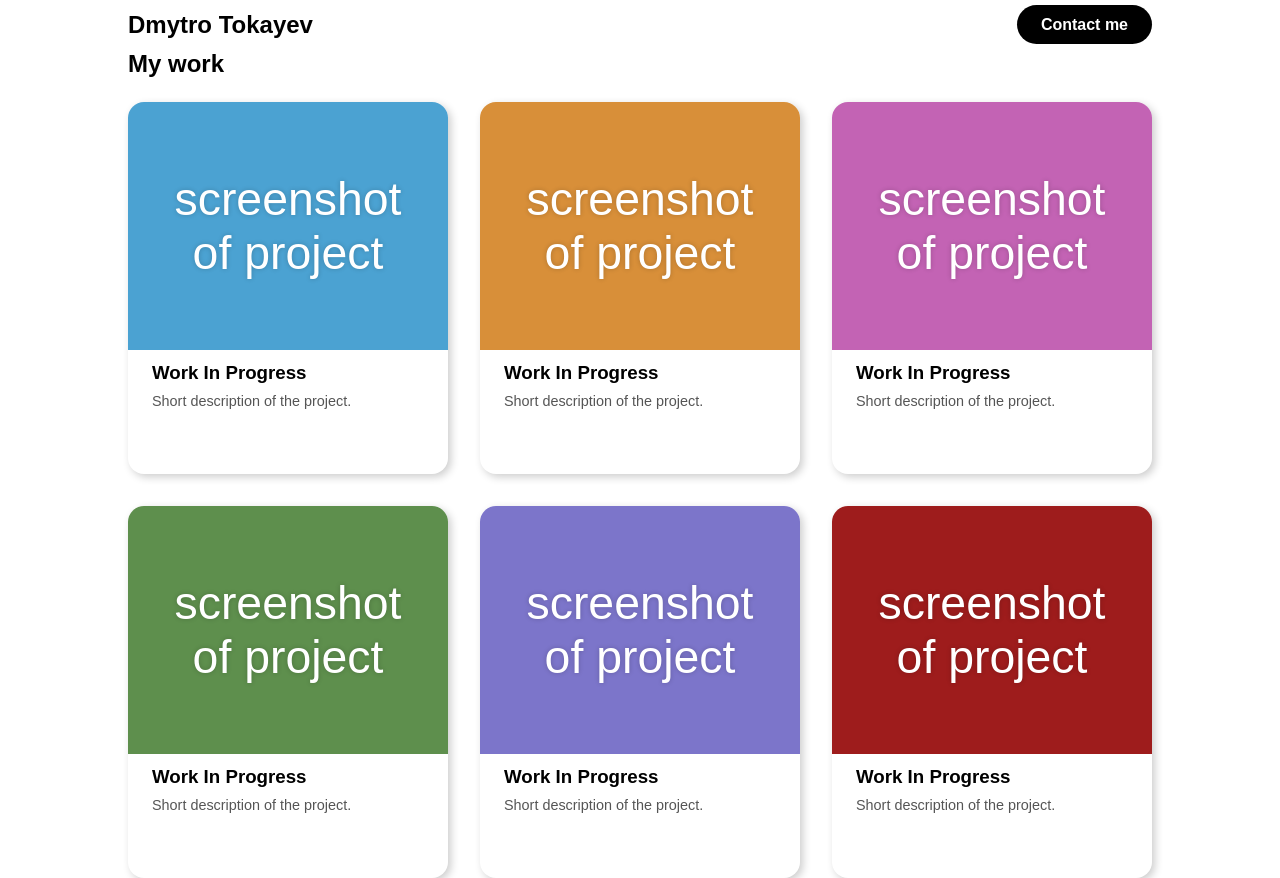
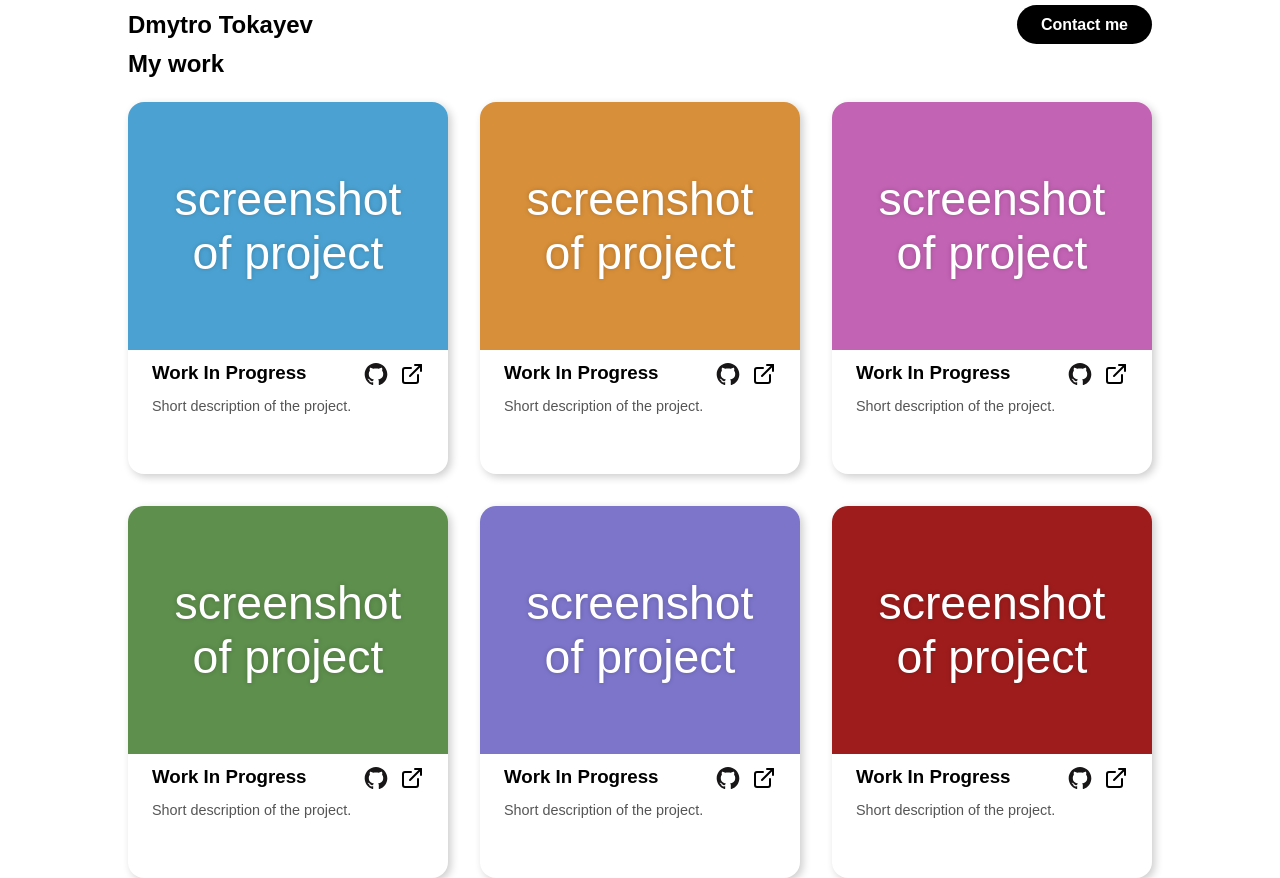
Before and after one commit to dtokayev/portfolio, a plain HTML site: page index.html in a window 1280 px wide. Drawn offline with Linux system fonts and the light colour scheme.

Commit message:
add external link icons to cards

```diff
--- a/index.html
+++ b/index.html
@@ -24,6 +24,8 @@
             <div class="project-information">
               <h3>Work In Progress</h3>
               <div class="project-links">
+                <a href="#"><img src="./img/github.svg"></a>
+                <a href="#"><img src="./img/external-link.svg"></a>
               </div>
               <p>Short description of the project.</p>
             </div>
@@ -35,6 +37,8 @@
             <div class="project-information">
               <h3>Work In Progress</h3>
               <div class="project-links">
+                <a href="#"><img src="./img/github.svg"></a>
+                <a href="#"><img src="./img/external-link.svg"></a>
               </div>
               <p>Short description of the project.</p>
             </div>
@@ -46,6 +50,8 @@
             <div class="project-information">
               <h3>Work In Progress</h3>
               <div class="project-links">
+                <a href="#"><img src="./img/github.svg"></a>
+                <a href="#"><img src="./img/external-link.svg"></a>
               </div>
               <p>Short description of the project.</p>
             </div>
@@ -57,6 +63,8 @@
             <div class="project-information">
               <h3>Work In Progress</h3>
               <div class="project-links">
+                <a href="#"><img src="./img/github.svg"></a>
+                <a href="#"><img src="./img/external-link.svg"></a>
               </div>
               <p>Short description of the project.</p>
             </div>
@@ -68,6 +76,8 @@
             <div class="project-information">
               <h3>Work In Progress</h3>
               <div class="project-links">
+                <a href="#"><img src="./img/github.svg"></a>
+                <a href="#"><img src="./img/external-link.svg"></a>
               </div>
               <p>Short description of the project.</p>
             </div>
@@ -79,6 +89,8 @@
             <div class="project-information">
               <h3>Work In Progress</h3>
               <div class="project-links">
+                <a href="#"><img src="./img/github.svg"></a>
+                <a href="#"><img src="./img/external-link.svg"></a>
               </div>
               <p>Short description of the project.</p>
             </div>
--- a/styles.css
+++ b/styles.css
@@ -51,7 +51,7 @@ section > h2 {
 
 .project-grid {
   display: grid;
-  grid-template-columns: repeat(auto-fit, minmax(250px, 1fr));
+  grid-template-columns: repeat(auto-fit, minmax(270px, 1fr));
   gap: 32px;
 }
 
@@ -100,14 +100,30 @@ section > h2 {
 .project-information {
   padding: 12px 24px;
   min-height: 100px;
+  display: grid;
+  gap: 0.5em 1em;
+  align-content: start;
 }
 
 .project-information > h3 {
-  margin-bottom: 0.5em;
   font-weight: 600;
+  grid-column: 1 / 2;
 }
 
 .project-information > p {
   color: #555555;
   font-size: 0.9em;
+  margin-bottom: 0.5em;
+  grid-column: 1 / 3;
 }
+
+.project-links {
+  grid-column: 2 / 3;
+  display: flex;
+  justify-content: flex-end;
+  gap: 12px;
+}
+
+.project-links a img {
+  height: 1.5em;
+}
```
Also changed, not shown: img/external-link.svg (added), img/github.svg (added).
